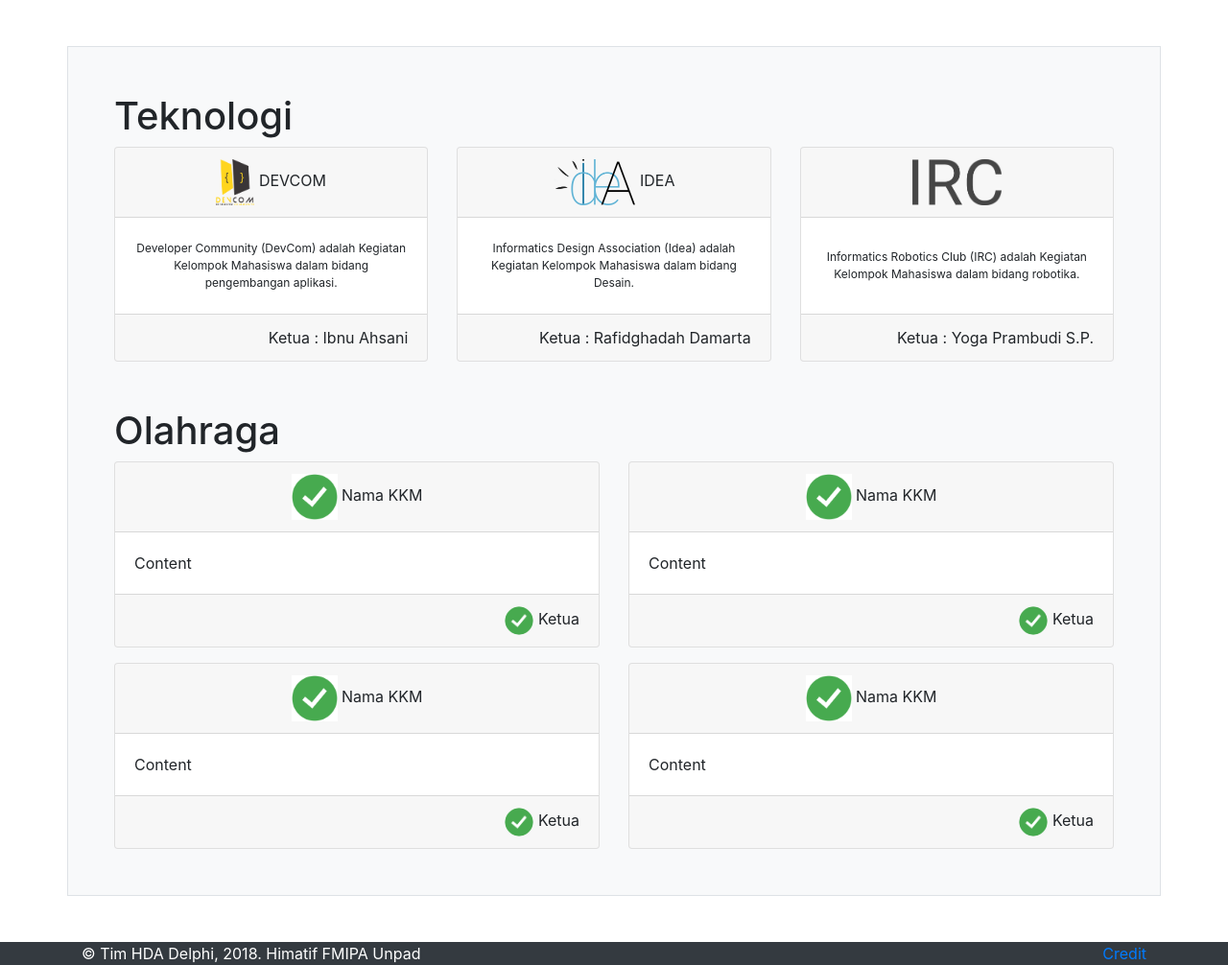
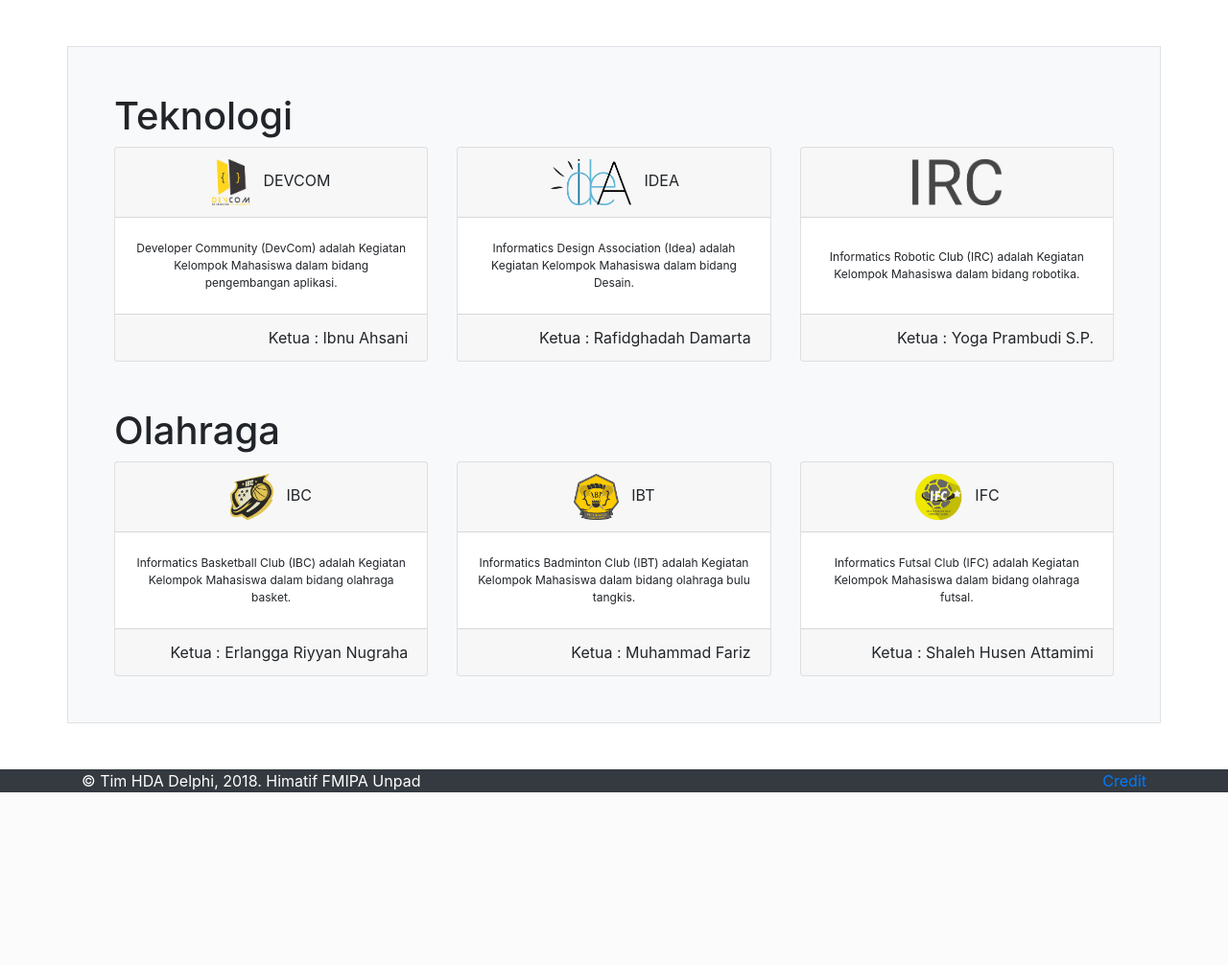
Before and after one commit to fyfirman/hda-website, a CodeIgniter app: page /hda-website/kkm in a window 1280 px wide. Shown: the part 56-1062 px from the top of the page at 96% size. After the commit the page ends 882 px from the top, so only its background shows below. Run offline with CodeIgniter, Linux system fonts and the light colour scheme; some libraries are stand-ins or nearby versions.

Commit message:
Add Content to KKM Olahraga

```diff
--- a/application/views/kkm/index.php
+++ b/application/views/kkm/index.php
@@ -9,7 +9,7 @@
 							<div class="card card-shadow d-flex">
 								<div class="card-header text-center">
 									<img src="<?php echo site_url('images/Logo_Assets/devcom.png'); ?>" alt="" class="kkm-logo">
-									DEVCOM
+									&nbsp; DEVCOM
 								</div>
 								<div class="card-body kkm-content">
                                     <div class="kkm-content-inner">
@@ -27,7 +27,7 @@
 							<div class="card card-shadow d-flex">
 								<div class="card-header text-center">
 									<img src="<?php echo site_url('images/Logo_Assets/idea.png'); ?>" alt="" class="kkm-logo">
-								    IDEA
+								    &nbsp; IDEA
 								</div>
 								<div class="card-body kkm-content">
                                     <div class="kkm-content-inner">
@@ -49,7 +49,7 @@
 								</div>
 								<div class="card-body kkm-content">
                                    <div class="kkm-content-inner">
-                                       Informatics Robotics Club (IRC) adalah Kegiatan Kelompok Mahasiswa dalam bidang robotika.
+                                       Informatics Robotic Club (IRC) adalah Kegiatan Kelompok Mahasiswa dalam bidang robotika.
                                     </div>
                                 </div>
 								<div class="card-footer text-right">
@@ -62,58 +62,61 @@
 					</div>
 					<h1 class="mt-5">Olahraga</h1>
 					<div class="row">
-						<div class="col-lg-6 mb-3">
+							<div class="col-lg-4">
 							<div class="card card-shadow d-flex">
 								<div class="card-header text-center">
-									<img src="<?php echo site_url('images/status_done.jpg'); ?>" alt="" class="kkm-logo">
-									Nama KKM
+									<img src="<?php echo site_url('images/Logo_Assets/ibc.png'); ?>" alt="" class="kkm-logo">
+									&nbsp; IBC
 								</div>
-								<div class="card-body">Content</div>
+								<div class="card-body kkm-content">
+                                    <div class="kkm-content-inner">
+                                       Informatics Basketball Club (IBC) adalah Kegiatan Kelompok Mahasiswa dalam bidang olahraga basket.
+                                    </div>
+								</div>
 								<div class="card-footer text-right">
-									<img src="<?php echo site_url('images/status_done.jpg'); ?>" alt="" class="rounded-circle kkm-chief">
-									Ketua
+								    Ketua :
+									<!--<img src="http://hda.himatif.org/assets/foto/2016/18.jpg" alt="" class="rounded-circle kkm-chief">-->
+									Erlangga Riyyan Nugraha
 								</div>
 							</div>
 						</div>
-						<div class="col-lg-6">
+						<div class="col-lg-4">
 							<div class="card card-shadow d-flex">
 								<div class="card-header text-center">
-									<img src="<?php echo site_url('images/status_done.jpg'); ?>" alt="" class="kkm-logo">
-									Nama KKM
+									<img src="<?php echo site_url('images/Logo_Assets/ibt.png'); ?>" alt="" class="kkm-logo">
+									&nbsp; IBT
 								</div>
-								<div class="card-body">Content</div>
+								<div class="card-body kkm-content">
+                                   <div class="kkm-content-inner">
+                                       Informatics Badminton Club (IBT) adalah Kegiatan Kelompok Mahasiswa dalam bidang olahraga bulu tangkis.
+                                    </div>
+                                </div>
 								<div class="card-footer text-right">
-									<img src="<?php echo site_url('images/status_done.jpg'); ?>" alt="" class="rounded-circle kkm-chief">
-									Ketua
+								    Ketua :
+									<!--<img src="http://hda.himatif.org/assets/foto/2016/11.jpg" alt="" class="rounded-circle kkm-chief">-->
+									Muhammad Fariz
 								</div>
 							</div>
 						</div>
-						<div class="col-lg-6">
+						<div class="col-lg-4">
 							<div class="card card-shadow d-flex">
 								<div class="card-header text-center">
-									<img src="<?php echo site_url('images/status_done.jpg'); ?>" alt="" class="kkm-logo">
-									Nama KKM
+									<img src="<?php echo site_url('images/Logo_Assets/ifc.png'); ?>" alt="" class="kkm-logo">
+								    &nbsp; IFC
 								</div>
-								<div class="card-body">Content</div>
+								<div class="card-body kkm-content">
+                                    <div class="kkm-content-inner">
+                                       Informatics Futsal Club (IFC) adalah Kegiatan Kelompok Mahasiswa dalam bidang olahraga futsal.
+                                    </div>
+                                </div>
 								<div class="card-footer text-right">
-									<img src="<?php echo site_url('images/status_done.jpg'); ?>" alt="" class="rounded-circle kkm-chief">
-									Ketua
+								    Ketua :
+									<!--<img src="http://hda.himatif.org/assets/foto/2016/23.jpg" alt="" class="rounded-circle kkm-chief">-->
+									Shaleh Husen Attamimi
 								</div>
 							</div>
 						</div>
-						<div class="col-lg-6">
-							<div class="card card-shadow d-flex">
-								<div class="card-header text-center">
-									<img src="<?php echo site_url('images/status_done.jpg'); ?>" alt="" class="kkm-logo">
-									Nama KKM
-								</div>
-								<div class="card-body">Content</div>
-								<div class="card-footer text-right">
-									<img src="<?php echo site_url('images/status_done.jpg'); ?>" alt="" class="rounded-circle kkm-chief">
-									Ketua
-								</div>
-							</div>
-						</div>
+					</div>
 					</div>
 				</div>
 			</div>
```
